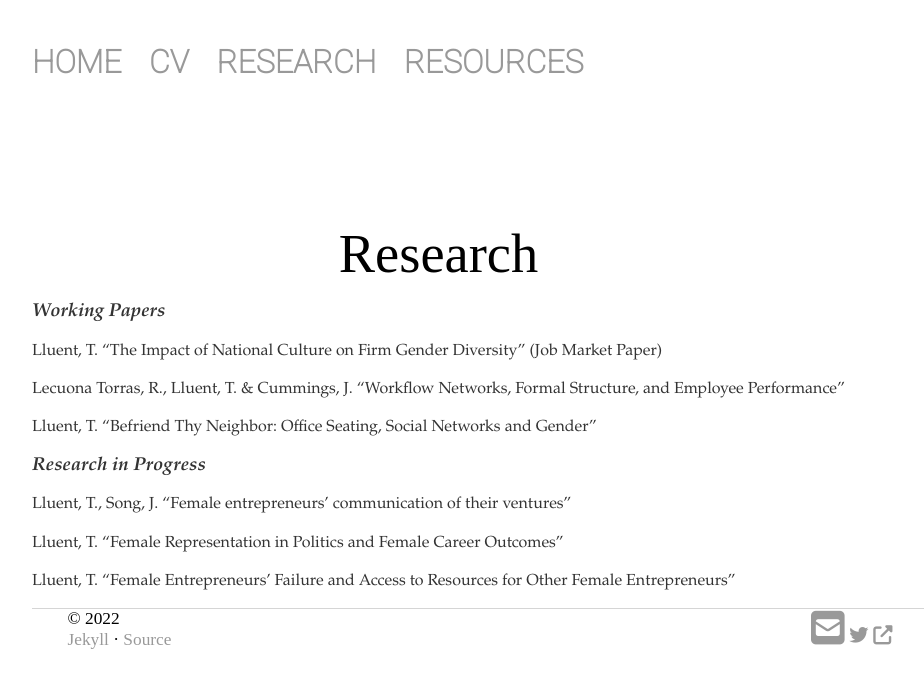
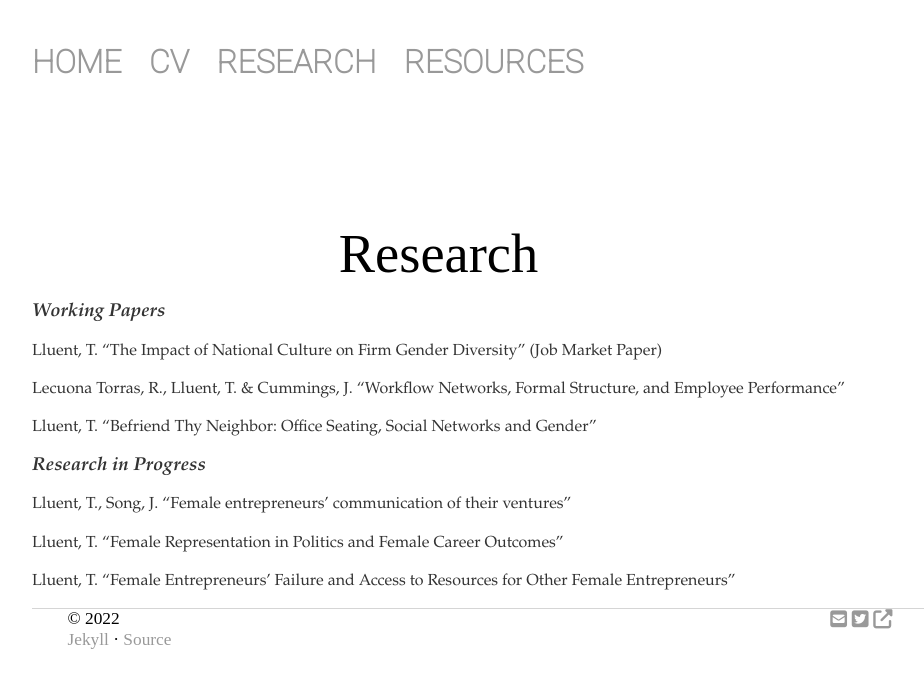
Before and after one commit to tatianalluent/tatianalluent.github.io, a Jekyll site: the page built from research/index.html, in a window 1280 px wide. Shown: the top 688 px of the page, without its empty margins (160-1084 px from the left). Built offline with Jekyll 4.4.1, drawn with Linux system fonts in a browser that asks for light colours; nearby versions of some CDN libraries; a style sheet for code colours, icons or effects is not loaded.

Commit message:
academic icons
https://jpswalsh.github.io/academicons/

```diff
--- a/_layouts/default.html
+++ b/_layouts/default.html
@@ -7,6 +7,7 @@
 			<!-- link to main stylesheet -->
 			<link rel="stylesheet" type="text/css" href="/css/main.css">
 			<link rel="stylesheet" type="text/css" href="/css/responsive.css">
+			<link rel="stylesheet" href="https://cdn.jsdelivr.net/gh/jpswalsh/academicons@1/css/academicons.min.css">
 			<script src="https://kit.fontawesome.com/8e8c094ad3.js" crossorigin="anonymous"></script>
 			<link href="https://fonts.googleapis.com/css2?family=Roboto:wght@100&display=swap" rel="stylesheet">
 			<meta name="google-site-verification" content="msTi-kAb44xrECDngLApS583PXlpBxdNUmMQ9nvwybw" />
@@ -62,9 +63,9 @@
 						<a href="{{ site.repo }}">Source</a>
 					</div>
 					<div class="section right" style="width: 75%; ">
-						<a href="mailto:{{ site.email }}" class="fas fa-2x fa-envelope-square" title="Email" id="icon1"></a>
+						<a href="mailto:{{ site.email }}" class="fa-solid fa-square-envelope" title="Email" id="icon1"></a>
 						<a href="https://scholar.google.com/citations?user=0Ik-RUEAAAAJ&hl=en" class="ai ai-2x ai-google-scholar-square" title="Google Scholar" id="icon2"></a>
-						<a href="https://twitter.com/TatianaLluent" class="fa-brands fa-twitter" title="Twitter" id="icon3"></a>
+						<a href="https://twitter.com/TatianaLluent" class="fa-brands fa-twitter-square" title="Twitter" id="icon3"></a>
 						<a href="https://faculty-research.esmt.berlin/person/tatiana-lluent/bio" class="fa-solid fa-up-right-from-square" title="ESMT" id="icon4"></a>
 					</div>
 				</div>
```
